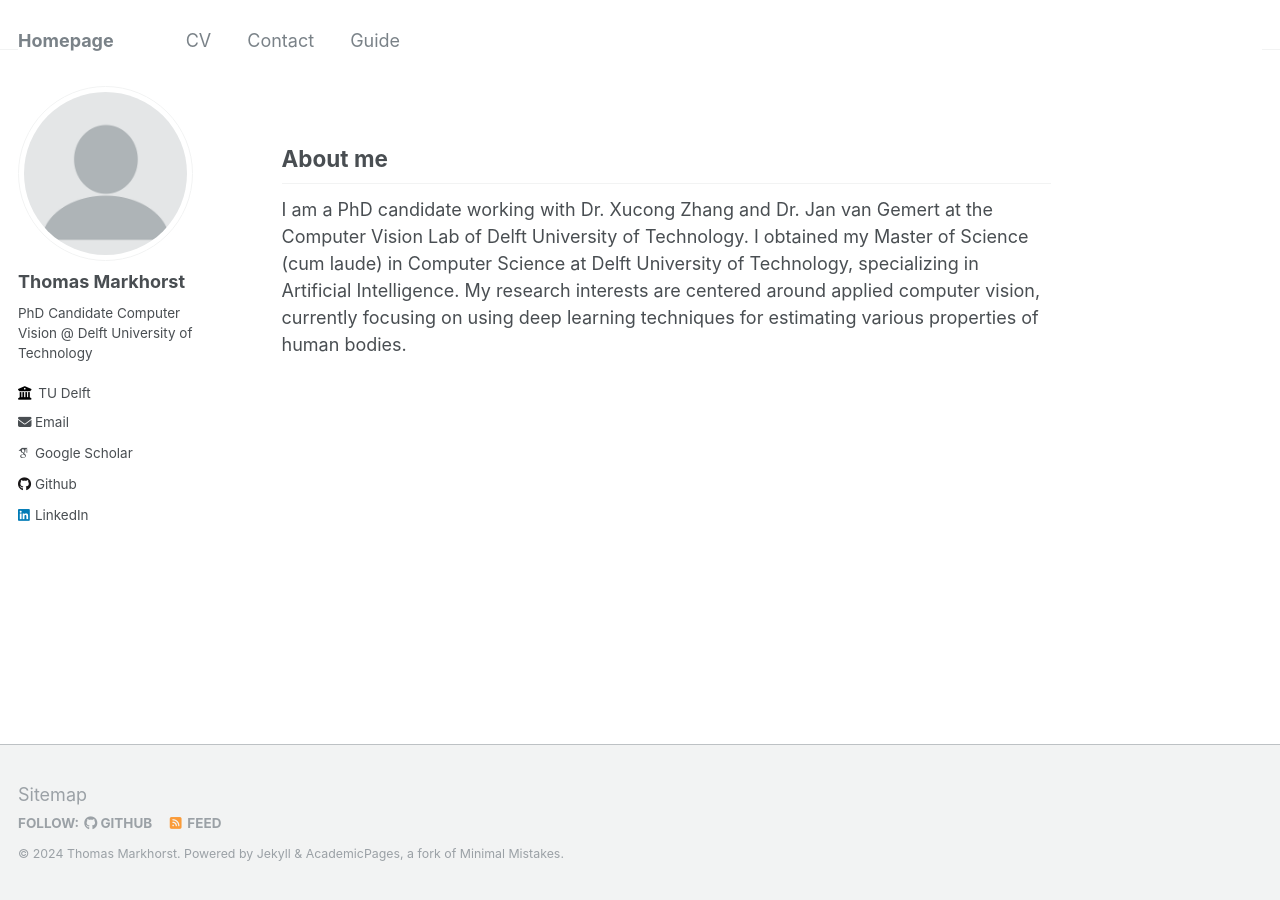
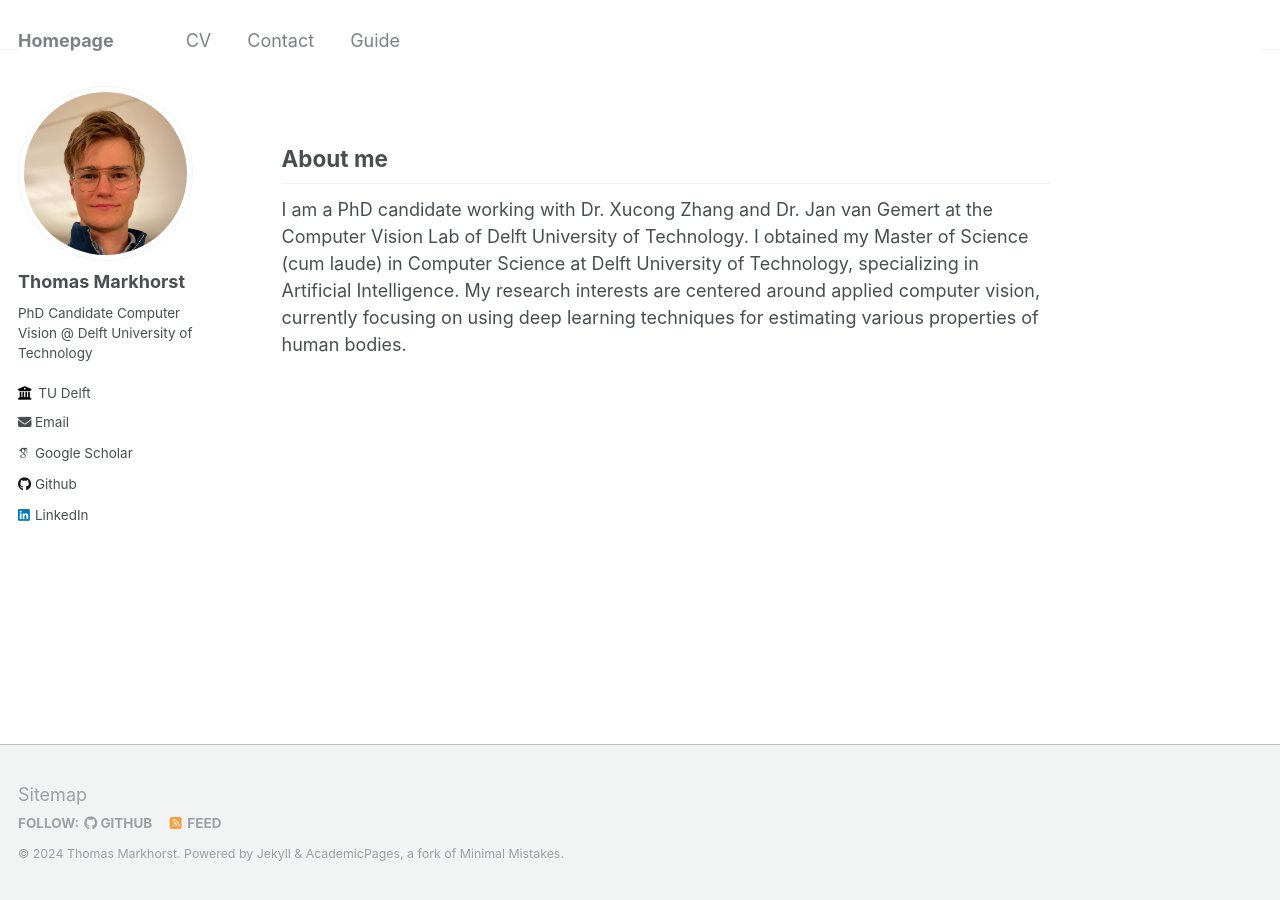
Before and after one commit to Thomas-Markhorst/thomas-markhorst.github.io, a Jekyll site: the page built from _pages/about.md, in a window 1280 px wide. Built offline with Jekyll 4.4.1, drawn with Linux system fonts in a browser that asks for light colours; some web fonts are replaced.

Commit message:
Update _config.yml

```diff
--- a/_config.yml
+++ b/_config.yml
@@ -21,7 +21,7 @@ repository               : "thomas-markhorst/thomas-markhorst.github.io"
 #               Additional customization can be done by editing /_includes/author-profile.html
 author:
   # Biographic information
-  avatar           : "profile.png"
+  avatar           : "IMG_9891.jpeg"
   name             : "Thomas Markhorst"
   pronouns         : # example: "she/her"
   bio              : "PhD Candidate Computer Vision @ Delft University of Technology"
```
